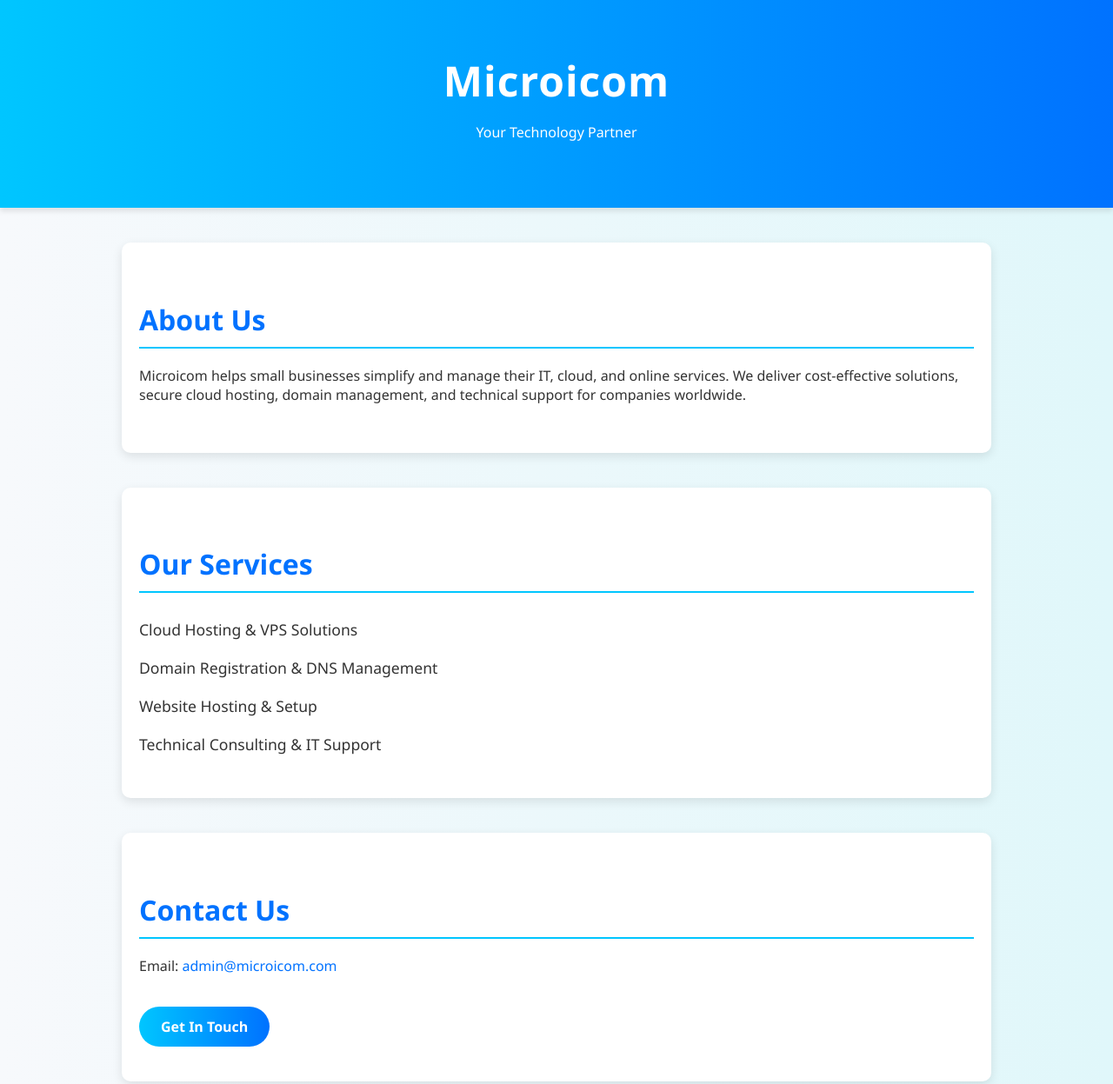
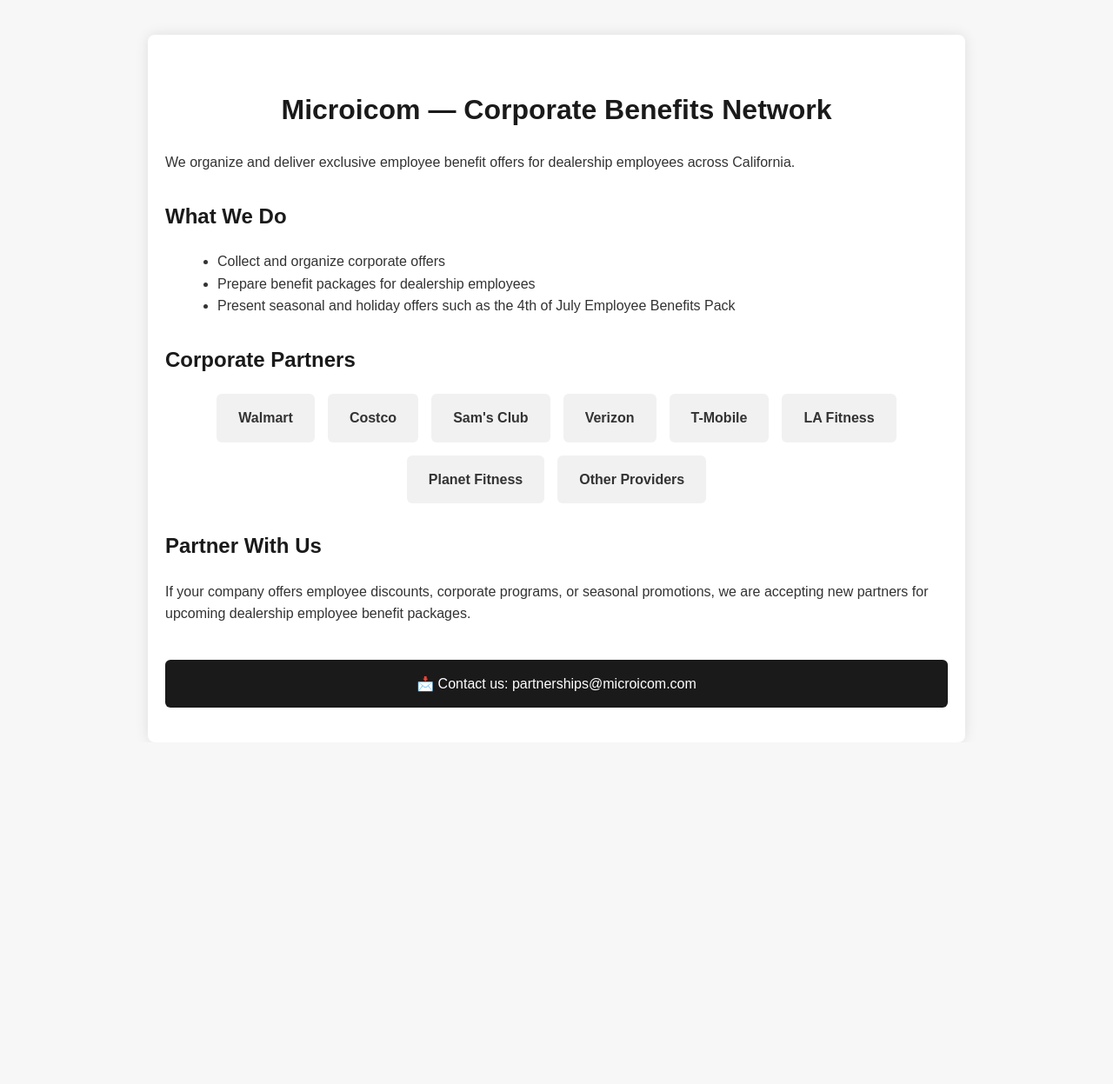
Before and after one commit to pilot9288/github.io, a plain HTML site: page index.html in a window 1280 px wide. Shown: the top 1247 px of the page at 87% size. After the commit the page ends 854 px from the top, so only its background shows below. Drawn offline with Linux system fonts and the light colour scheme.

Commit message:
Update index.html

```diff
--- a/index.html
+++ b/index.html
@@ -1,115 +1,92 @@
-
 <!DOCTYPE html>
 <html lang="en">
 <head>
     <meta charset="UTF-8">
     <meta name="viewport" content="width=device-width, initial-scale=1.0">
-    <title>Microicom - Your Technology Partner</title>
+    <title>Microicom — Corporate Benefits Network</title>
     <style>
-        :root {
-            --primary-color: #0072ff;
-            --secondary-color: #00c6ff;
-            --background-gradient: linear-gradient(to right, #f7f9fc, #e0f7fa);
-            --header-gradient: linear-gradient(90deg, var(--secondary-color), var(--primary-color));
+        body {
+            font-family: Arial, sans-serif;
+            line-height: 1.6;
+            background-color: #f7f7f7;
+            margin: 0;
+            padding: 0;
+            color: #333;
         }
-        * { box-sizing: border-box; }
-        body {
-            margin: 0; font-family: 'Segoe UI', Tahoma, Geneva, Verdana, sans-serif;
-            background: var(--background-gradient); color: #333;
+        .container {
+            max-width: 900px;
+            margin: auto;
+            padding: 40px 20px;
+            background-color: #fff;
+            box-shadow: 0 0 15px rgba(0,0,0,0.1);
+            margin-top: 40px;
+            border-radius: 8px;
         }
-        header {
-            background: var(--header-gradient); color: white;
-            padding: 60px 20px; text-align: center;
-            box-shadow: 0 4px 6px rgba(0,0,0,0.1);
-        }
-        header h1 { margin: 0; font-size: 3em; letter-spacing: 1px; }
-        section {
-            padding: 40px 20px; max-width: 1000px; margin: 40px auto;
-            background: white; border-radius: 10px;
-            box-shadow: 0 4px 12px rgba(0,0,0,0.1);
+        h1 {
+            text-align: center;
+            color: #1a1a1a;
         }
         h2 {
-            color: var(--primary-color); margin-bottom: 20px;
-            border-bottom: 2px solid var(--secondary-color);
-            padding-bottom: 10px; font-size: 2em;
+            color: #1a1a1a;
+            margin-top: 30px;
         }
-        footer {
-            background: #222; color: #eee;
-            text-align: center; padding: 20px;
-            font-size: 0.9em; margin-top: 40px;
+        ul {
+            margin-left: 20px;
         }
-        .button {
-            display: inline-block; padding: 12px 25px;
-            background: var(--header-gradient); color: white;
-            text-decoration: none; border-radius: 50px;
-            margin-top: 20px; font-weight: bold;
-            transition: 0.3s; cursor: pointer;
+        .contact {
+            background-color: #1a1a1a;
+            color: #fff;
+            padding: 15px;
+            text-align: center;
+            margin-top: 40px;
+            border-radius: 6px;
         }
-        .button:hover {
-            background: linear-gradient(90deg, var(--primary-color), var(--secondary-color));
+        .partners {
+            display: flex;
+            flex-wrap: wrap;
+            justify-content: center;
+            gap: 15px;
+            margin-top: 20px;
         }
-        .modal {
-            display: none; position: fixed; z-index: 1000; left: 0; top: 0;
-            width: 100%; height: 100%; overflow: auto;
-            background-color: rgba(0,0,0,0.4);
-        }
-        .modal-content {
-            background-color: #fefefe; margin: 15% auto; padding: 20px;
-            border: 1px solid #888; width: 80%; max-width: 400px;
-            border-radius: 10px; text-align: center;
-        }
-        .close { color: #aaa; float: right; font-size: 28px; font-weight: bold; cursor: pointer; }
-        ul { list-style-type: none; padding: 0; margin: 0; }
-        li { padding: 10px 0; font-size: 1.1em; }
-        a { color: var(--primary-color); text-decoration: none; }
-        a:hover { text-decoration: underline; }
-        @media (max-width: 768px) {
-            header h1 { font-size: 2.2em; }
-            h2 { font-size: 1.6em; }
-            section { margin: 20px 10px; padding: 20px 15px; }
-            .button { padding: 10px 20px; font-size: 1em; }
+        .partner-box {
+            background: #f1f1f1;
+            padding: 15px 25px;
+            border-radius: 6px;
+            font-weight: bold;
         }
     </style>
 </head>
 <body>
-<header>
-    <h1>Microicom</h1>
-    <p>Your Technology Partner</p>
-</header>
-<section>
-    <h2>About Us</h2>
-    <p>Microicom helps small businesses simplify and manage their IT, cloud, and online services. We deliver cost-effective solutions, secure cloud hosting, domain management, and technical support for companies worldwide.</p>
-</section>
-<section>
-    <h2>Our Services</h2>
-    <ul>
-        <li>Cloud Hosting & VPS Solutions</li>
-        <li>Domain Registration & DNS Management</li>
-        <li>Website Hosting & Setup</li>
-        <li>Technical Consulting & IT Support</li>
-    </ul>
-</section>
-<section>
-    <h2>Contact Us</h2>
-    <p>Email: <a href="mailto:admin@microicom.com">admin@microicom.com</a></p>
-    <a class="button" onclick="document.getElementById('contactModal').style.display='block'">Get In Touch</a>
-</section>
-<div id="contactModal" class="modal">
-    <div class="modal-content">
-        <span class="close" onclick="document.getElementById('contactModal').style.display='none'">&times;</span>
-        <h2>Contact Information</h2>
-        <p>Email: <a href="mailto:admin@microicom.com?subject=Inquiry from Website">admin@microicom.com</a></p>
-        <p>Phone: <a href="tel:9518249009">951-824-9009</a></p>
+    <div class="container">
+        <h1>Microicom — Corporate Benefits Network</h1>
+
+        <p>We organize and deliver exclusive employee benefit offers for dealership employees across California.</p>
+
+        <h2>What We Do</h2>
+        <ul>
+            <li>Collect and organize corporate offers</li>
+            <li>Prepare benefit packages for dealership employees</li>
+            <li>Present seasonal and holiday offers such as the 4th of July Employee Benefits Pack</li>
+        </ul>
+
+        <h2>Corporate Partners</h2>
+        <div class="partners">
+            <div class="partner-box">Walmart</div>
+            <div class="partner-box">Costco</div>
+            <div class="partner-box">Sam's Club</div>
+            <div class="partner-box">Verizon</div>
+            <div class="partner-box">T-Mobile</div>
+            <div class="partner-box">LA Fitness</div>
+            <div class="partner-box">Planet Fitness</div>
+            <div class="partner-box">Other Providers</div>
+        </div>
+
+        <h2>Partner With Us</h2>
+        <p>If your company offers employee discounts, corporate programs, or seasonal promotions, we are accepting new partners for upcoming dealership employee benefit packages.</p>
+
+        <div class="contact">
+            📩 Contact us: partnerships@microicom.com
+        </div>
     </div>
-</div>
-<footer>
-    &copy; 2025 Microicom. All Rights Reserved.
-</footer>
-<script>
-window.onclick = function(event) {
-    var modal = document.getElementById('contactModal');
-    if (event.target == modal) { modal.style.display = "none"; }
-}
-</script>
 </body>
 </html>
```
